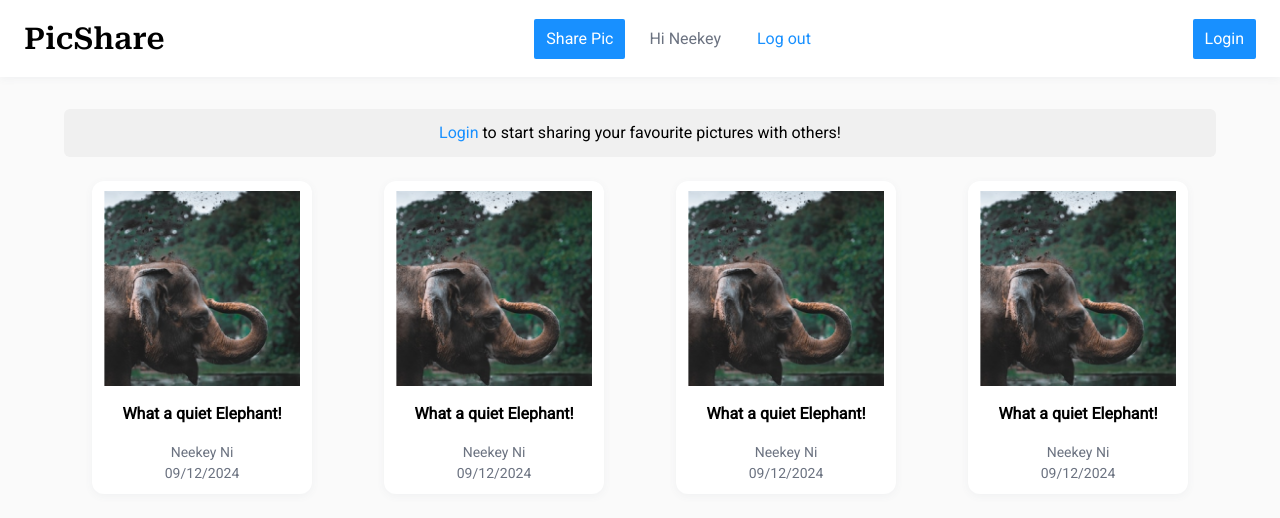
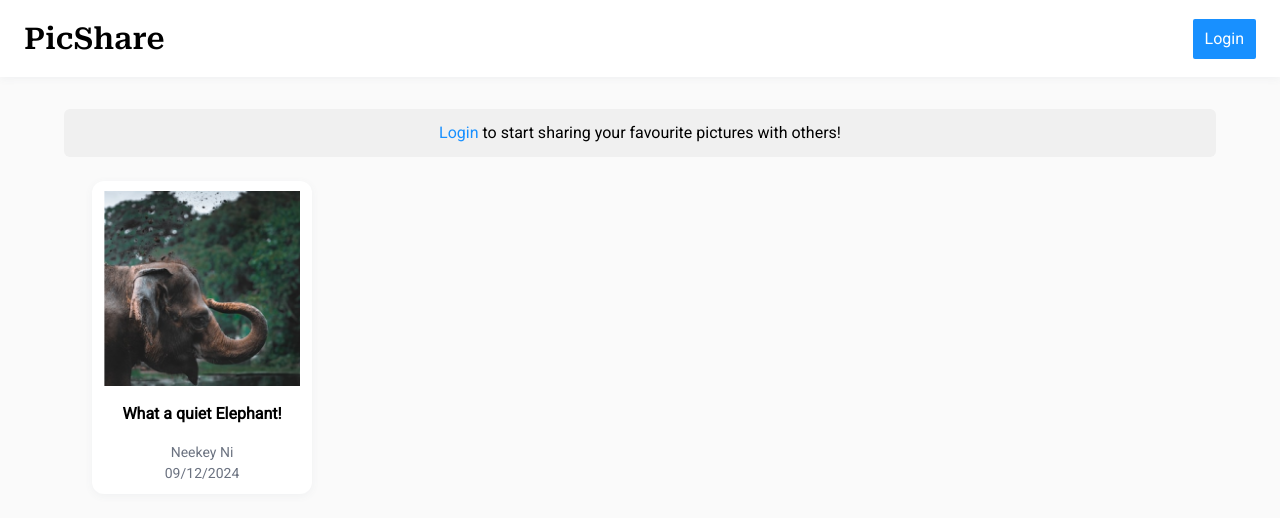
Before and after one commit to AuchityaRay/cotreat-challange, a Next.js app: page / in a window 1280 px wide. Shown: the top 518 px of the page. Built offline with nearby package versions, Linux system fonts and the light colour scheme.

Commit message:
Minor bugs fixed

```diff
--- /dev/null
+++ b/app/favorite/page.tsx
@@ -0,0 +1,20 @@
+import Card from '@/components/Card'
+import React from 'react'
+
+type Props = {}
+
+const page = (props: Props) => {
+  return (
+  <>
+   <div className="flex flex-col space-y-6 max-w-6xl w-full py-5 mx-auto">
+    <div className='mx-8'>
+
+    <h2 className='font-semibold text-base'>Your Saved Pictures</h2>
+    </div>
+  <Card />
+  </div>
+  </>
+  )
+}
+
+export default page
--- a/app/layout.tsx
+++ b/app/layout.tsx
@@ -18,6 +18,7 @@ export default function RootLayout({
   children: React.ReactNode;
 }>) {
   return (
+
     <html lang="en">
       <body className={` ${roboto.className} ${robotoSerif.className}`}>
         <div className="flex flex-col space-y-3">
--- a/app/page.tsx
+++ b/app/page.tsx
@@ -1,21 +1,29 @@
+"use client";
 import Card from "@/components/Card";
+import useAuth from "@/hooks/useAuth";
 import { LOGIN } from "@/routes/routes";
 import Image from "next/image";
 import Link from "next/link";
 
 export default function Home() {
+  const { isLoggedIn, username, logout } = useAuth();
   return (
     <>
       <div className="flex flex-col space-y-6 max-w-6xl w-full py-5 mx-auto">
-        <div className="bg-picShare-color text-center p-3 rounded-md">
+        {!isLoggedIn && (
+
+
+          <div className="bg-picShare-color text-center p-3 rounded-md">
           <p className="text-base font-normal ">
-            <Link href={LOGIN} className="text-daybreak-blue">Login </Link>
+            <Link href={LOGIN} className="text-daybreak-blue">
+              Login{" "}
+            </Link>
             to start sharing your favourite pictures with others!
           </p>
         </div>
+        )}
         <div>
-          <Card/>
-
+          <Card />
         </div>
       </div>
     </>
--- a/components/Card.tsx
+++ b/components/Card.tsx
@@ -1,11 +1,14 @@
 "use client";
+
 import Image from "next/image";
 import React, { useState } from "react";
 import ImagePopup from "./ImagePopup";
+import useAuth from "@/hooks/useAuth";
 
 type Props = {};
 
 const Card = (props: Props) => {
+  const { isLoggedIn, username, logout } = useAuth();
   const [IsModalopen, setIsModalOpen] = useState(false);
   const [selectImage, setSelectImage] = useState<string>("");
   const [SelectDescription, setSelectDescription] = useState<string>("");
@@ -24,10 +27,13 @@ const Card = (props: Props) => {
   return (
     <>
       <div className="grid grid-cols-1 gap-4 sm:grid-cols-2 lg:grid-cols-4 ">
+
         <div
-          className="flex flex-col space-y-4 justify-center shadow-custom-drop items-center p-3
+          className="flex flex-col space-y-4 justify-center shadow-custom-drop  p-3
       bg-white w-[220px] h-[313px] rounded-xl mx-auto"
-          onClick={() => handleImageClick("/elephant.png", "Neekey Ni\n09/12/2024" )}
+          onClick={() =>
+            handleImageClick("/elephant.png", "Neekey Ni\n09/12/2024")
+          }
         >
           <Image
             src="/elephant.png"
@@ -36,55 +42,40 @@ const Card = (props: Props) => {
             alt="card_image"
             className=""
           />
-          <h2 className="font-bold text-base">What a quiet Elephant!</h2>
+          <h2 className="font-bold text-base text-center ">
+            What a quiet Elephant!
+          </h2>
+
+          <div className= {`${isLoggedIn ? " justify-between " : "justify-center"}flex flex-row items-center`}>
+
             <p className="text-[14px] text-center font-normal text-gray-500">
               Neekey Ni <br />
               09/12/2024
             </p>
+  {isLoggedIn && (
+
+              <div className="">
+              <Image
+                src="/icon/filled-heart.svg"
+                width={20}
+                height={20}
+                className=""
+                alt="icon"
+              />
+              <Image
+                src="/icon/unfilled-heart.svg"
+                width={20}
+                height={20}
+                className=""
+                alt="icon"
+              />
             </div>
-        {/* Repeat the card structure for other cards */}
-        <div className="flex flex-col space-y-4 justify-center shadow-custom-drop items-center p-3 bg-white w-[220px] h-[313px] rounded-xl mx-auto">
-          <Image
-            src="/elephant.png"
-            width={200}
-            height={200}
-            alt="card_image"
-            className=""
-          />
-          <h2 className="font-bold text-base">What a quiet Elephant!</h2>
-          <p className="text-[14px] text-center font-normal text-gray-500">
-            Neekey Ni <br />
-            09/12/2024
-          </p>
+        ) }
+
           </div>
-        <div className="flex flex-col space-y-4 justify-center shadow-custom-drop items-center p-3 bg-white w-[220px] h-[313px] rounded-xl mx-auto">
-          <Image
-            src="/elephant.png"
-            width={200}
-            height={200}
-            alt="card_image"
-            className=""
-          />
-          <h2 className="font-bold text-base">What a quiet Elephant!</h2>
-          <p className="text-[14px] text-center font-normal text-gray-500">
-            Neekey Ni <br />
-            09/12/2024
-          </p>
         </div>
-        <div className="flex flex-col space-y-4 justify-center shadow-custom-drop items-center p-3 bg-white w-[220px] h-[313px] rounded-xl mx-auto">
-          <Image
-            src="/elephant.png"
-            width={200}
-            height={200}
-            alt="card_image"
-            className=""
-          />
-          <h2 className="font-bold text-base">What a quiet Elephant!</h2>
-          <p className="text-[14px] text-center font-normal text-gray-500">
-            Neekey Ni <br />
-            09/12/2024
-          </p>
-        </div>
+
+
       </div>
       <ImagePopup
         isOpen={IsModalopen}
--- a/components/Header.tsx
+++ b/components/Header.tsx
@@ -1,55 +1,131 @@
-"use client"
+"use client";
 
 import Link from "next/link";
-import React, { useState } from "react";
+import React, { useState, useEffect } from "react";
 import SharePicPopup from "./SharePicPopup";
 import BlueButton from "./BlueButton";
-import { LOGIN } from "@/routes/routes";
+import { usePathname, useRouter } from "next/navigation";
 
-type Props = {};
+const Header = () => {
+  const [isSharePicPopup, setIsSharePicPopup] = useState(false);
+  const [isLoggedIn, setIsLoggedIn] = useState(false);
+  const [username, setUsername] = useState<string | null>(null);
 
-const Header = (props: Props) => {
-  const [IsSharePicPopup, setIsSharePicPopup] = useState(false);
+  const router = useRouter();
+  const pathname = usePathname();
+
+  useEffect(() => {
+    const userId = localStorage.getItem("userId");
+    if (userId) {
+      setIsLoggedIn(true);
+      // Fetch user details if logged in
+      fetchUserDetails(userId);
+    }
+  }, []);
+
+  const fetchUserDetails = async (userId: string) => {
+    try {
+      const response = await fetch(`http://localhost:3000/user/${userId}`, {
+        headers: {
+          "Content-Type": "application/json",
+        },
+      });
+      if (response.ok) {
+        const data = await response.json();
+        setUsername(data.username);
+      } else {
+        console.error("Failed to fetch user details");
+      }
+    } catch (error) {
+      console.error("Error fetching user details:", error);
+    }
+  };
+
   const handleImageClick = () => {
     setIsSharePicPopup(true);
   };
+
   const closeModal = () => {
     setIsSharePicPopup(false);
   };
+
+  const handleLogout = () => {
+    localStorage.removeItem("userId");
+    setIsLoggedIn(false);
+    router.push("/login");
+  };
+
   return (
     <>
-
       <div className="flex flex-wrap items-center justify-between bg-white px-6 py-4 shadow-custom-drop">
         {/* Logo */}
-      <div className="text-center flex-shrink-0">
-        <Link href="/" className="font-semibold text-[24px] sm:text-[30px] font-robotoSerif">
+        <div className="text-center flex-shrink-0 space-x-6">
+          <Link
+            href="/"
+            className="font-semibold text-[24px] sm:text-[30px] font-robotoSerif"
+          >
             PicShare
           </Link>
+          {isLoggedIn && (
+            <>
+              <Link
+                href="/"
+                className={`
+                  ${
+                    pathname === "/"
+                      ? "text-daybreak-blue border-daybreak-blue border-b-2"
+                      : "text-gray-800"
+                  } font-medium
+                  hover:text-daybreak-blue
+                  text-sm sm:text-base hover:border-b-2 pb-6 hover:border-daybreak-blue`}
+              >
+                Home
+              </Link>
+              <Link
+                href="/favorite"
+                className={`
+                  ${
+                    pathname === "/favorite"
+                      ? "text-daybreak-blue border-daybreak-blue border-b-2"
+                      : "text-gray-800"
+                  } font-medium
+                  hover:text-daybreak-blue
+                  text-sm sm:text-base hover:border-b-2 pb-6 hover:border-daybreak-blue`}
+              >
+                Favourite
+              </Link>
+            </>
+          )}
         </div>
 
         {/* Logged-in User Actions */}
+        {isLoggedIn ? (
           <div className="flex items-center space-x-4 sm:space-x-6">
-
-        <BlueButton value="Share Pic" onClick={() => handleImageClick()}/>
-
-        <h2 className="font-medium text-gray-500 text-sm sm:text-base ">
-          Hi Neekey
+            <BlueButton value="Share Pic" onClick={handleImageClick} />
+            {username && (
+              <h2 className="font-medium text-gray-500 text-sm sm:text-base">
+                Hi {username}
               </h2>
-        <button className="text-daybreak-blue hover:bg-daybreak-blue hover:text-white
-        py-1 px-3 h-10 font-normal text-sm sm:text-base hover:rounded-sm ">
+            )}
+            <button
+              onClick={handleLogout}
+              className="text-daybreak-blue hover:bg-daybreak-blue hover:text-white py-1 px-3 h-10 font-normal text-sm sm:text-base hover:rounded-sm"
+            >
               Log out
             </button>
           </div>
+        ) : (
+          // Log in Button for Logged-out User
+          <div className="mt-4 sm:mt-0 text-center flex-shrink-0">
+            <BlueButton href="/login" value="Login" />
+          </div>
+        )}
+      </div>
 
-      {/* Log in Button for Logged-out User */}
-      <div className="mt-4 sm:mt-0 text-center flex-shrink-0">
-
-       <BlueButton href={LOGIN} value="Login" />
-
-      </div>
-    </div>
-    <SharePicPopup    isOpen={IsSharePicPopup}
-        onClose={closeModal}/>
+      {/* Share Pic Popup */}
+      {isSharePicPopup && (
+        <SharePicPopup isOpen={isSharePicPopup} onClose={closeModal} />
+      )}
     </>
   );
 };
--- /dev/null
+++ b/hooks/useAuth.ts
@@ -0,0 +1,53 @@
+import { useState, useEffect } from 'react';
+import axios from 'axios';
+
+const useAuth = () => {
+  const [isLoggedIn, setIsLoggedIn] = useState(false);
+  const [username, setUsername] = useState('');
+
+  useEffect(() => {
+    const handleStorageChange = () => {
+      const userId = localStorage.getItem('userId');
+      if (userId) {
+        setIsLoggedIn(true);
+        fetchUsername(userId);
+      } else {
+        setIsLoggedIn(false);
+        setUsername('');
+      }
+    };
+
+    // Call handleStorageChange initially to set the state based on the current local storage
+    handleStorageChange();
+
+    // Set up event listener to listen for changes in local storage
+    window.addEventListener('storage', handleStorageChange);
+
+    return () => {
+      window.removeEventListener('storage', handleStorageChange);
+    };
+  }, []);
+
+  const fetchUsername = async (userId: string) => {
+    try {
+      const response = await axios.get(`http://localhost:3000/user/${userId}`);
+      setUsername(response.data.username);
+    } catch (error) {
+      console.error('Failed to fetch username:', error);
+    }
+  };
+
+  const logout = () => {
+    localStorage.removeItem('userId');
+    setIsLoggedIn(false);
+    setUsername('');
+  };
+
+  return {
+    isLoggedIn,
+    username,
+    logout,
+  };
+};
+
+export default useAuth;
```
Also changed, not shown: app/login/page.tsx (+22 -2 lines), hooks/useLogin.ts (deleted, +0 -33 lines), public/icon/filled-heart.svg (added), public/icon/unfilled-heart.svg (added). Lines whose indentation alone changed are shown as unchanged.
